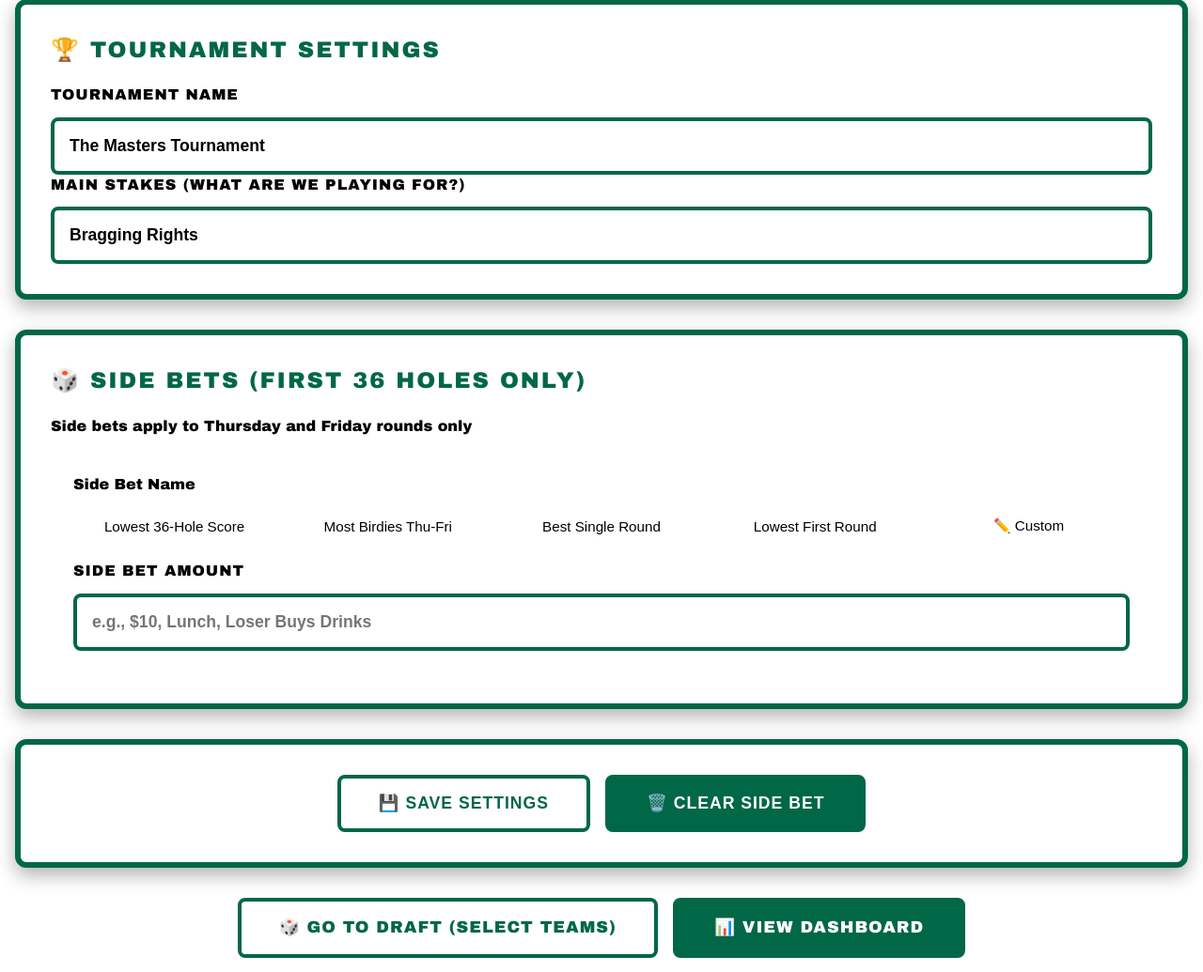
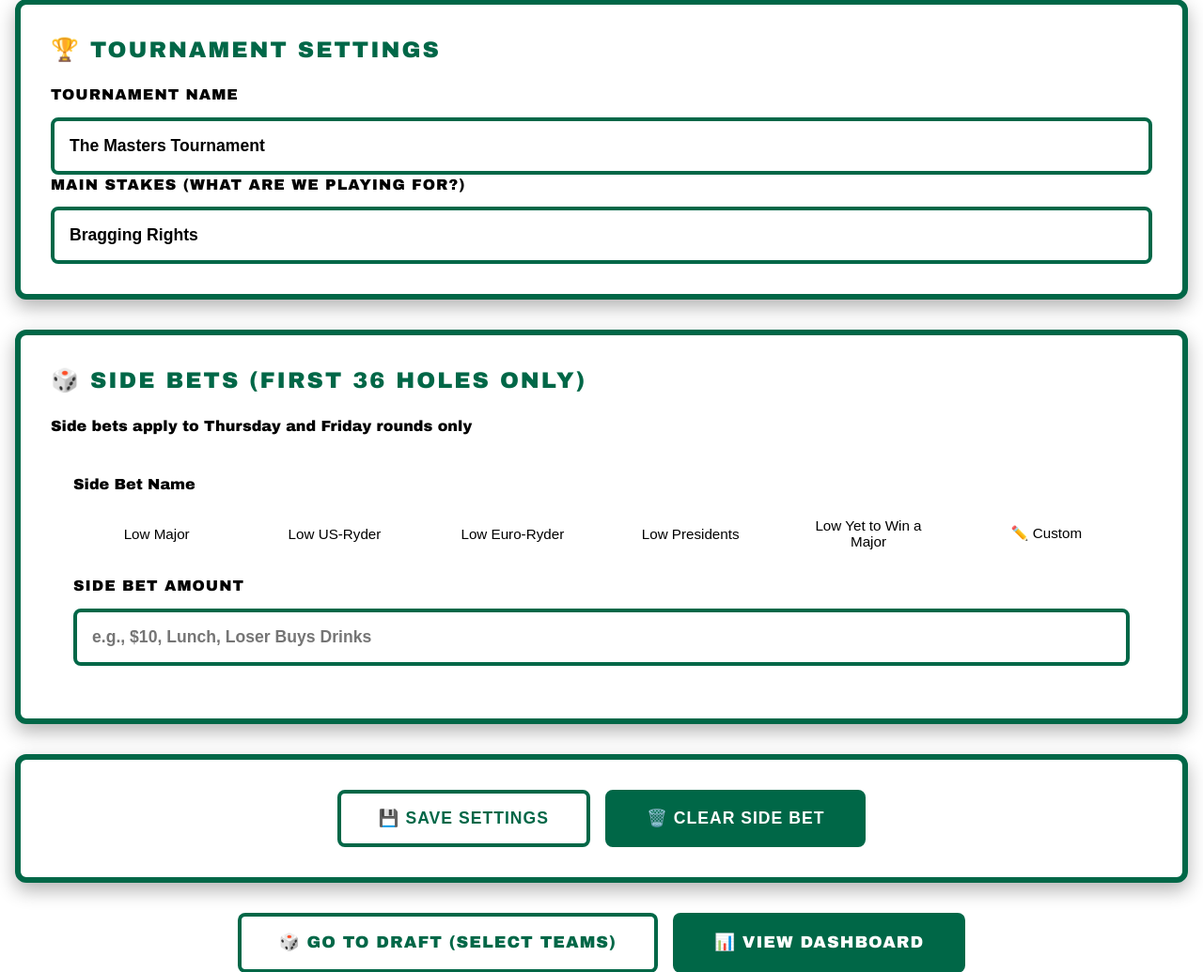
Before and after one commit to soverylarry/golf-betting-app, a Flask app: page /admin in a window 1280 px wide. Shown: the part 549-1584 px from the top of the page at 94% size. Run offline with Flask 3, Linux system fonts and the light colour scheme.

Commit message:
Update admin.html
changing side bet options to degenerate

```diff
--- a/templates/admin.html
+++ b/templates/admin.html
@@ -131,17 +131,20 @@
                     </label>
 
                     <div class="preset-buttons">
-                        <button type="button" class="preset-btn" data-value="Lowest 36-Hole Score">
-                            Lowest 36-Hole Score
+                        <button type="button" class="preset-btn" data-value="Low Major">
+                            Low Major
                         </button>
-                        <button type="button" class="preset-btn" data-value="Most Birdies Thu-Fri">
-                            Most Birdies Thu-Fri
+                        <button type="button" class="preset-btn" data-value="Low US-Ryder">
+                            Low US-Ryder
                         </button>
-                        <button type="button" class="preset-btn" data-value="Best Single Round">
-                            Best Single Round
+                        <button type="button" class="preset-btn" data-value="Low Euro-Ryder">
+                            Low Euro-Ryder
                         </button>
-                        <button type="button" class="preset-btn" data-value="Lowest First Round">
-                            Lowest First Round
+                        <button type="button" class="preset-btn" data-value="Low Presidents">
+                            Low Presidents
+                        </button>
+                        <button type="button" class="preset-btn" data-value="Low Yet to Win a Major">
+                            Low Yet to Win a Major
                         </button>
                         <button type="button" class="preset-btn" data-value="Custom">
                             ✏️ Custom
```
